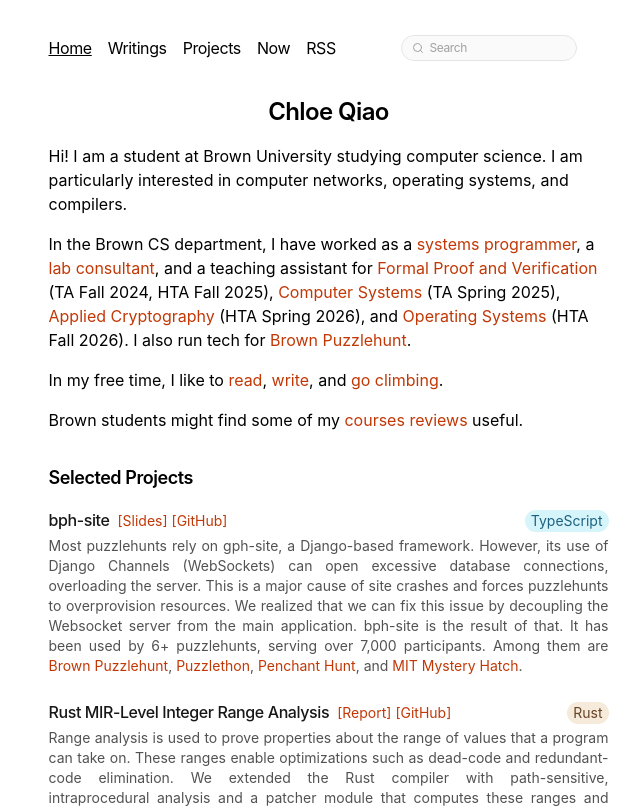
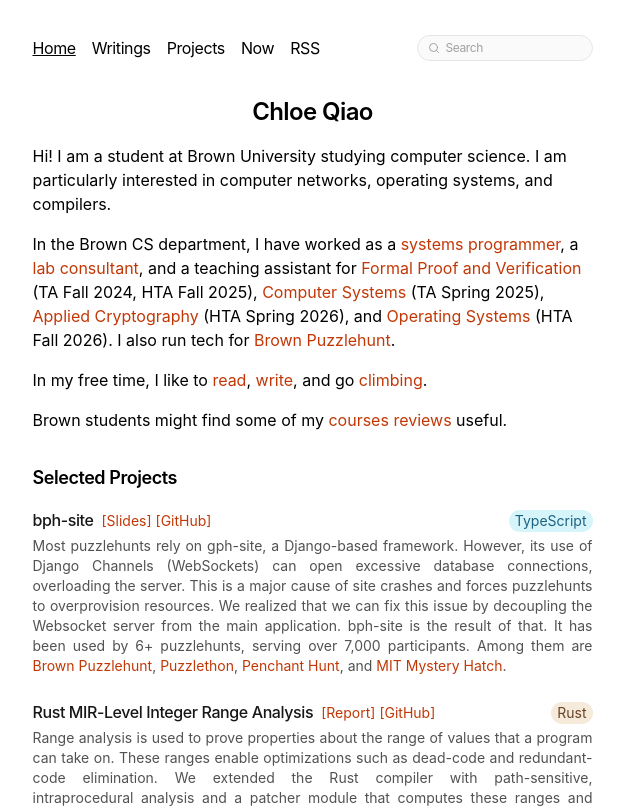
Before and after one commit to qiaochloe/blog, a Next.js app: page / in a window 1280 px wide. Shown: the top 808 px of the page, without its empty margins (320-960 px from the left). Built offline with nearby package versions, Linux system fonts and the light colour scheme.

Commit message:
Fix width again

```diff
--- a/app/components/MaxWidthWrapper.tsx
+++ b/app/components/MaxWidthWrapper.tsx
@@ -4,16 +4,11 @@ import { usePathname } from "next/navigation";
 
 const NARROW_PATHS = new Set(["writings", "now", "rss", "projects"]);
 
-export function MaxWidthWrapper({
-  children,
-}: {
-  children: React.ReactNode;
-}) {
+export function MaxWidthWrapper({ children }: { children: React.ReactNode }) {
   const pathname = usePathname();
   const segments = pathname.replace(/^\//, "").split("/").filter(Boolean);
-  const isPostPage =
-    segments.length === 1 && !NARROW_PATHS.has(segments[0]);
-  const maxWidthClass = isPostPage ? "max-w-5xl" : "max-w-xl";
+  const isPostPage = segments.length === 1 && !NARROW_PATHS.has(segments[0]);
+  const maxWidthClass = isPostPage ? "max-w-5xl" : "max-w-[38rem]";
 
   return (
     <div className={`${maxWidthClass} mt-8 mx-auto px-4 overflow-visible`}>
--- a/app/page.tsx
+++ b/app/page.tsx
@@ -18,31 +18,70 @@ export default function Page() {
         now.getTime() - post.recentDate.getTime() < 29 * 24 * 60 * 60 * 1000,
     )
     .sort((a, b) => b.recentDate.getTime() - a.recentDate.getTime());
-  const selectedProjects = projects.filter((project) => ["bph-site", "Rust MIR-Level Integer Range Analysis", "Troubridge", "Common Course Containers"].includes(project.title));
+  const selectedProjects = projects.filter((project) =>
+    [
+      "bph-site",
+      "Rust MIR-Level Integer Range Analysis",
+      "Troubridge",
+      "Common Course Containers",
+    ].includes(project.title),
+  );
 
   return (
     <section className="px-2">
-      <h1 className="mb-4 text-2xl font-semibold tracking-tight text-center">Chloe Qiao</h1>
+      <h1 className="mb-4 text-2xl font-semibold tracking-tight text-center">
+        Chloe Qiao
+      </h1>
       <div className="content mb-8 flex flex-col gap-y-4">
         <p>
-          Hi! I am a student at Brown University studying computer science. I am particularly interested in computer networks, operating systems, and compilers.
+          Hi! I am a student at Brown University studying computer science. I am
+          particularly interested in computer networks, operating systems, and
+          compilers.
         </p>
         <p>
-          In the Brown CS department, I have worked as a <a href="https://cs.brown.edu/people/staff/spoc/">systems programmer</a>, a <a href="https://cs.brown.edu/degrees/undergrad/jobs/consult/">lab consultant</a>, and a teaching assistant for <a href="https://browncs1715.github.io/">Formal Proof and Verification</a> (TA Fall 2024, HTA Fall 2025), <a href="https://csci0300.github.io/">Computer Systems</a> (TA Spring 2025), <a href="https://cs.brown.edu/courses/csci1515/">Applied Cryptography</a> (HTA Spring 2026), and <a href="https://csci1670.github.io/">Operating Systems</a> (HTA Fall 2026). I also run tech for <a href="https://brownpuzzlehunt.com/">Brown Puzzlehunt</a>.
+          In the Brown CS department, I have worked as a{" "}
+          <a href="https://cs.brown.edu/people/staff/spoc/">
+            systems programmer
+          </a>
+          , a{" "}
+          <a href="https://cs.brown.edu/degrees/undergrad/jobs/consult/">
+            lab consultant
+          </a>
+          , and a teaching assistant for{" "}
+          <a href="https://browncs1715.github.io/">
+            Formal Proof and Verification
+          </a>{" "}
+          (TA Fall 2024, HTA Fall 2025),{" "}
+          <a href="https://csci0300.github.io/">Computer Systems</a> (TA Spring
+          2025),{" "}
+          <a href="https://cs.brown.edu/courses/csci1515/">
+            Applied Cryptography
+          </a>{" "}
+          (HTA Spring 2026), and{" "}
+          <a href="https://csci1670.github.io/">Operating Systems</a> (HTA Fall
+          2026). I also run tech for{" "}
+          <a href="https://brownpuzzlehunt.com/">Brown Puzzlehunt</a>.
         </p>
         <p>
-          In my free time, I like to <Link href="/fiction">read</Link>, <Link href="/writings">write</Link>, and <Link href="/climbing">go climbing</Link>.
+          In my free time, I like to <Link href="/fiction">read</Link>,{" "}
+          <Link href="/writings">write</Link>, and go{" "}
+          <Link href="/climbing">climbing</Link>.
         </p>
         <p>
-          Brown students might find some of my <Link href="/courses">courses reviews</Link> useful.
+          Brown students might find some of my{" "}
+          <Link href="/courses">courses reviews</Link> useful.
         </p>
       </div>
 
-      <h2 className="mb-4 text-lg font-semibold tracking-tight">Selected Projects</h2>
+      <h2 className="mb-4 text-lg font-semibold tracking-tight">
+        Selected Projects
+      </h2>
       <ProjectList projects={selectedProjects} />
 
       {posts.length > 0 && (
-        <h2 className="mt-10 mb-4 text-lg font-semibold tracking-tight">Updates</h2>
+        <h2 className="mt-10 mb-4 text-lg font-semibold tracking-tight">
+          Updates
+        </h2>
       )}
       {posts.map((post) => (
         <div key={post.slug} className="w-full pb-1">
```
